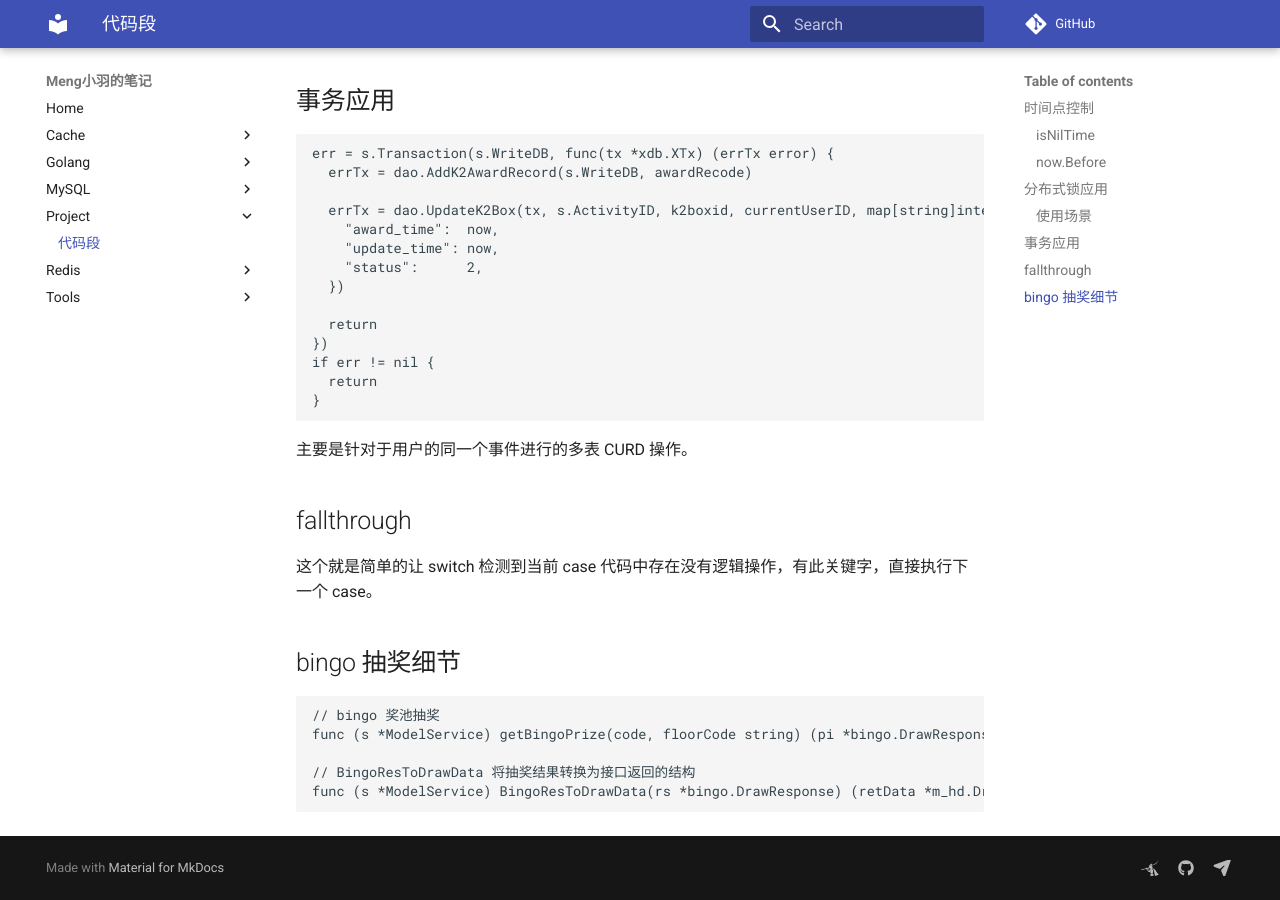
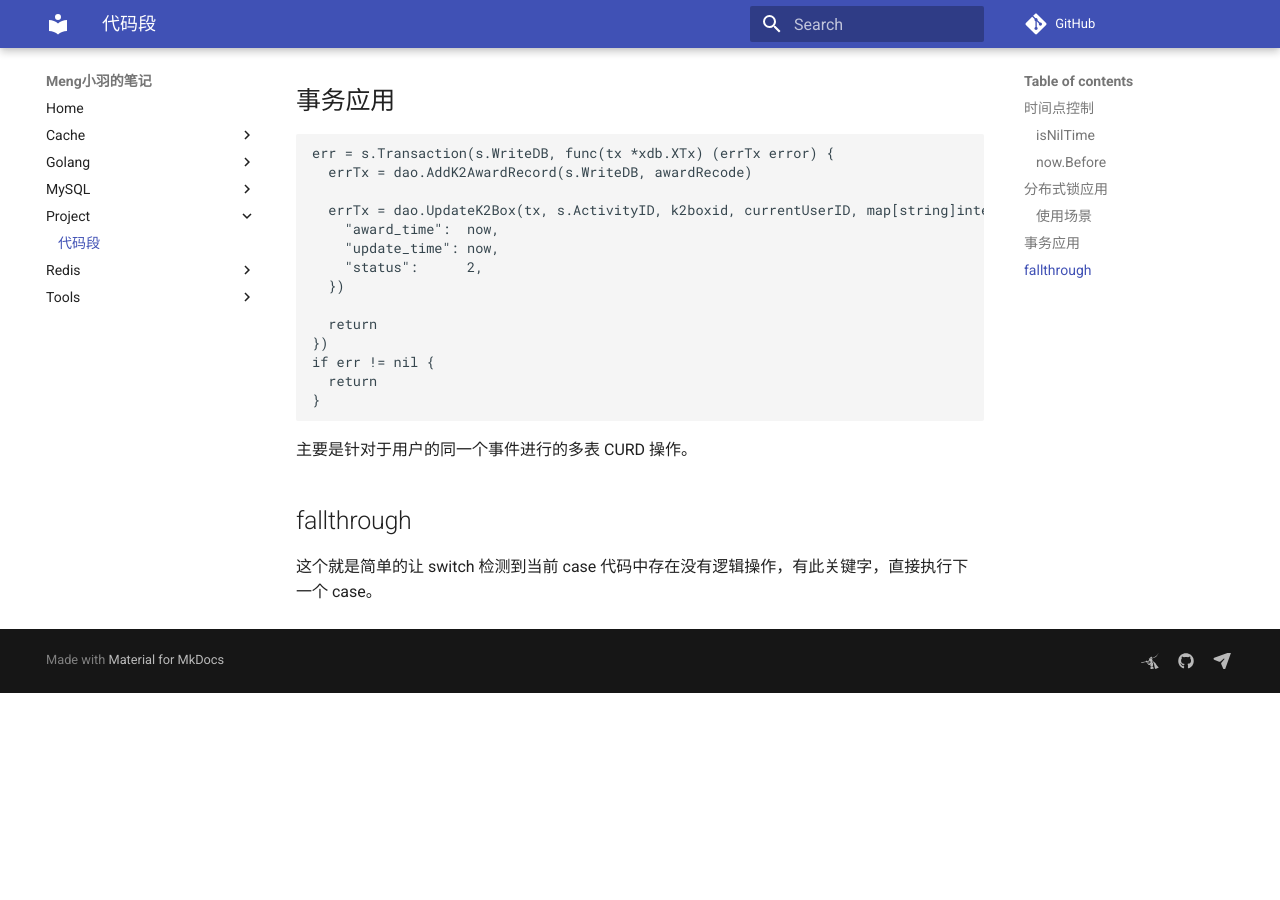
Before and after one commit to debuginn/notes, an MkDocs documentation site: the page built from docs/Project/代码段.md, in a window 1280 px wide and 900 px high, scrolled down 1375 px. Built offline with MkDocs 1.6.1 and Material for MkDocs 9.7.7, drawn with Linux system fonts in a browser that asks for light colours; comment, search, counter and statistics services are not loaded; after the commit the page ends 2068 px from its top, so only the background shows below that.

`````diff
--- a/docs/Project/代码段.md
+++ b/docs/Project/代码段.md
@@ -94,15 +94,3 @@
 ## fallthrough
 
 这个就是简单的让 switch 检测到当前 case 代码中存在没有逻辑操作，有此关键字，直接执行下一个 case。
-
-
-
-## bingo 抽奖细节
-
-````go
-// bingo 奖池抽奖
-func (s *ModelService) getBingoPrize(code, floorCode string) (pi *bingo.DrawResponse, realCode string, isHonor bool, err error)
-
-// BingoResToDrawData 将抽奖结果转换为接口返回的结构
-func (s *ModelService) BingoResToDrawData(rs *bingo.DrawResponse) (retData *m_hd.DrawData)
-````
`````
